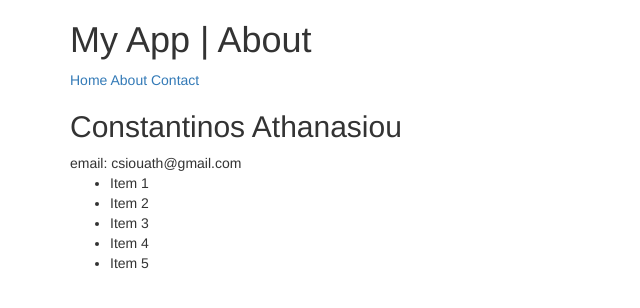
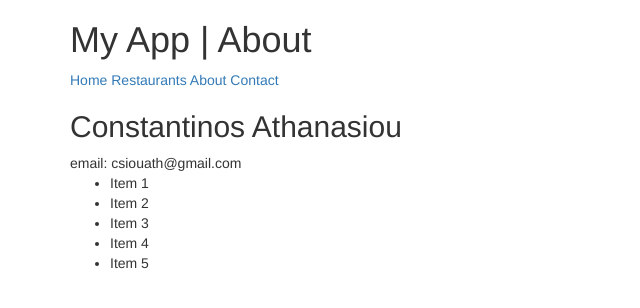
Before and after one commit to athanasiouconst/djangoApp, a Django app: page /about/ in a window 1280 px wide. Shown: the top 308 px of the page, without its empty margins (0-640 px from the left). Run offline with Django 3.2, Linux system fonts and the light colour scheme; parts of the project's set-up code (start-up, migrations or seed data) failed here and were passed over; some libraries are stand-ins or nearby versions.

Commit message:
add  menu option

```diff
--- a/templates/snippets/nav.html
+++ b/templates/snippets/nav.html
@@ -1,6 +1,7 @@
 <div class="container">
 
 	<a href="/">Home</a>
+	<a href="/restaurants">Restaurants</a>
 	<a href="/about">About</a>
 	<a href="/contact">Contact</a>
 
```
